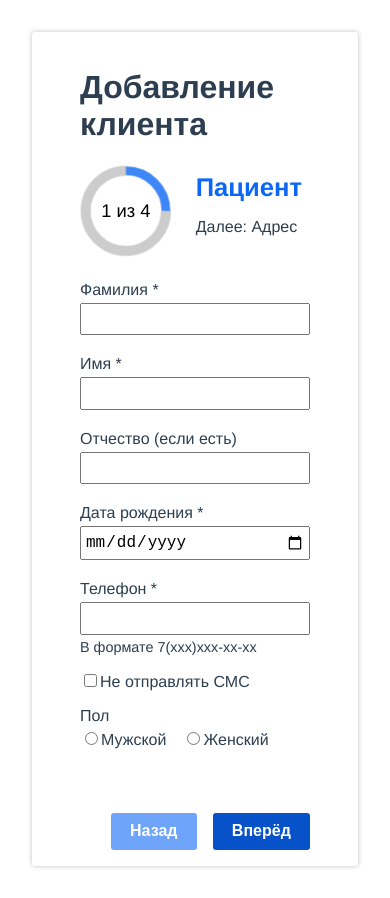
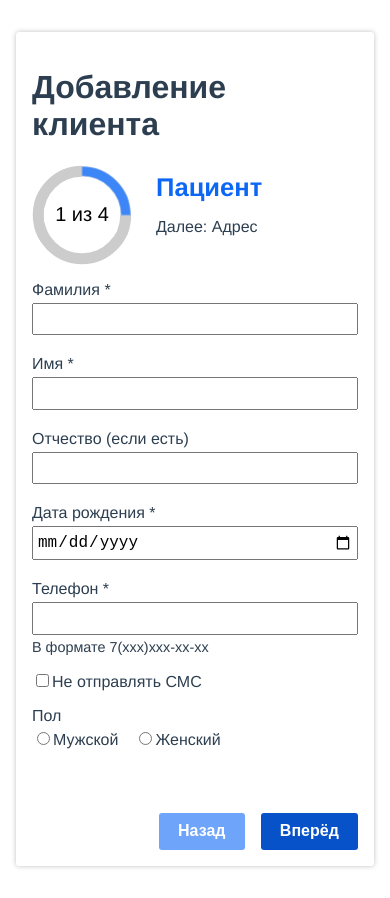
Before and after one commit to ksenkso/medods-client-form, a Vue app: page / in a window 390 px wide. Built offline with nearby package versions, Linux system fonts and the light colour scheme.

Commit message:
fix: app margins

```diff
--- a/src/App.vue
+++ b/src/App.vue
@@ -16,7 +16,7 @@ export default {
 }
 </script>
 
-<style>
+<style lang="scss">
 html, body {
   font-size: 16px;
   margin: 0;
@@ -25,6 +25,9 @@ html, body {
 
 body {
   margin: 2rem;
+  @media (max-width: 700px) {
+    margin: 2rem 1rem;
+  }
 }
 
 * {
--- a/src/components/form/ClientForm.vue
+++ b/src/components/form/ClientForm.vue
@@ -107,6 +107,10 @@ export default {
   border-radius: 3px;
   box-shadow: 0 0 5px 0 rgba(0, 0, 0, .25);
 
+  @media (max-width: 700px) {
+    padding: 1rem;
+  }
+
   &__header {
     h1 {
       padding-left: 3.5rem;
```
